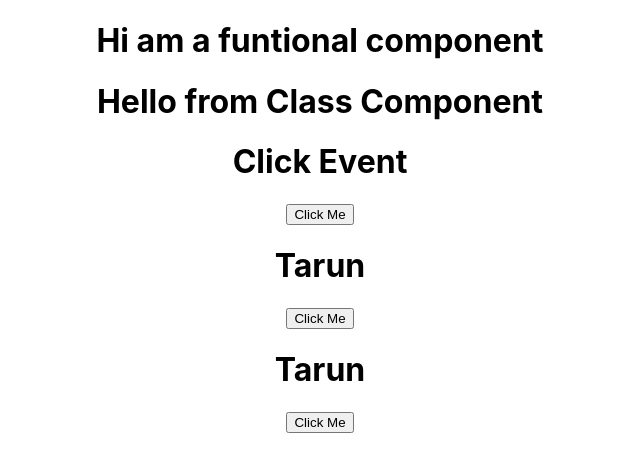
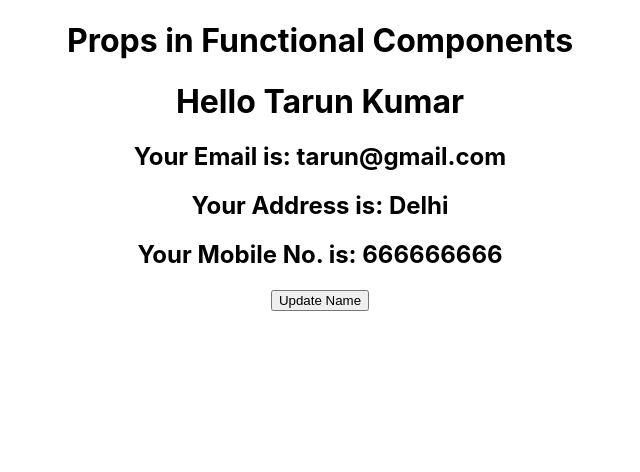
Before and after one commit to Tarunkumar2407/ReactBasics, a React (Create React App) app: page / in a window 1280 px wide. Shown: the top 472 px of the page, without its empty margins (320-960 px from the left). Built offline with nearby package versions, Linux system fonts and the light colour scheme.

Commit message:
see files PropsInfunc nd PropChild

```diff
--- a/src/App.js
+++ b/src/App.js
@@ -2,17 +2,19 @@ import './App.css';
 import ClassComponent from './Components/ClassComponent';
 import ClickEvent from './Components/ClickEvent';
 import FunctionalComp from './Components/FunctionalComp';
+import PropsInFunctional from './Components/PropsInFunctional';
 import State from './Components/State';
 import StateInClass from './Components/StateInClass';
 
 function App() {
   return (
     <div className="App">
-      <FunctionalComp />
+      {/* <FunctionalComp />
       <ClassComponent />
       <ClickEvent />
       <State />
-      <StateInClass />
+      <StateInClass /> */}
+      <PropsInFunctional />
     </div>
   );
 }
--- /dev/null
+++ b/src/Components/PropsChild.js
@@ -0,0 +1,15 @@
+import React from 'react'
+
+const PropsChild = (props) => {
+    console.log(props)
+  return (
+    <div>
+      <h1>Hello {props.name}</h1>
+      <h2>Your Email is: {props.email}</h2>
+      <h2>Your Address is: {props.others.address}</h2>
+      <h2>Your Mobile No. is: {props.others.mobile}</h2>
+    </div>
+  )
+}
+
+export default PropsChild
--- /dev/null
+++ b/src/Components/PropsInFunctional.js
@@ -0,0 +1,19 @@
+import React, { useState } from 'react'
+import PropsChild from './PropsChild'
+
+const PropsInFunctional = () => {
+    const [name, setName] = useState('Tarun Kumar')
+
+    const handleUpdate = () => {
+        setName("Ravi")
+    }
+  return (
+    <div>
+      <h1>Props in Functional Components</h1>
+      <PropsChild name={name} email={"tarun@gmail.com"} others={{address:'Delhi', mobile:'666666666'}} />
+      <button onClick={handleUpdate}>Update Name</button>
+    </div>
+  )
+}
+
+export default PropsInFunctional
```
